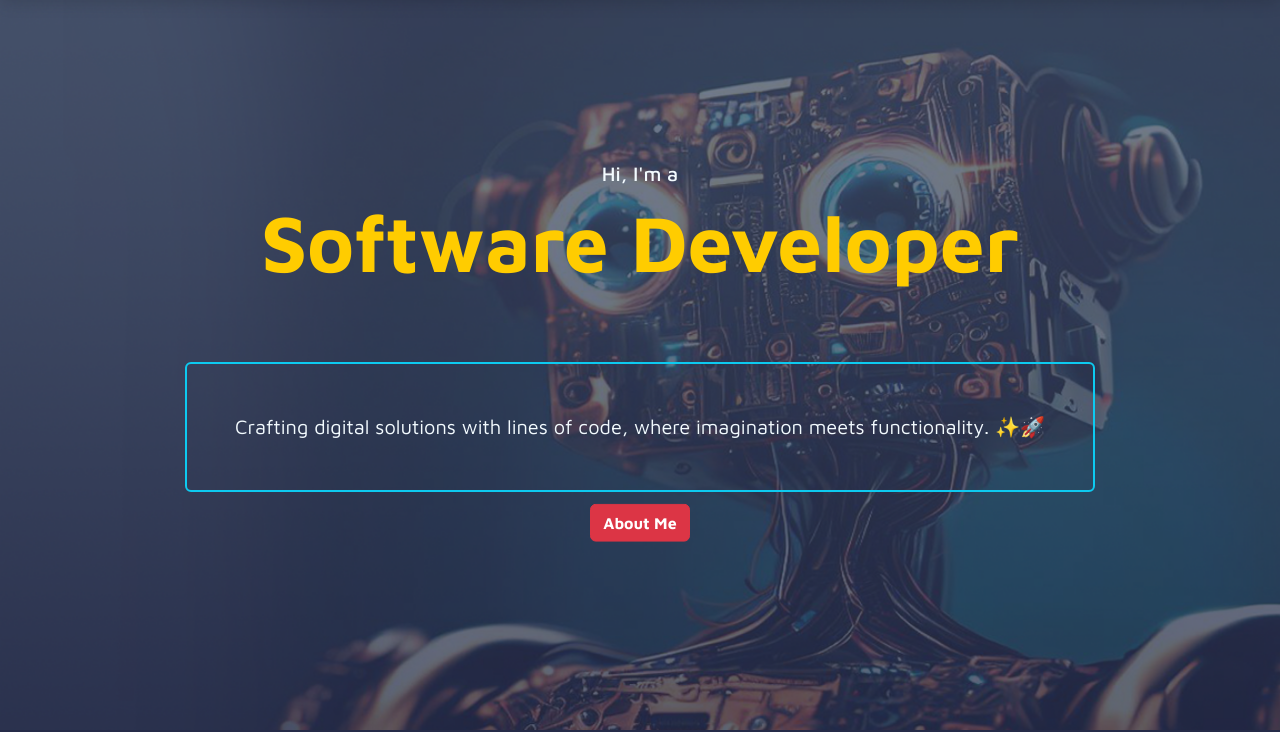
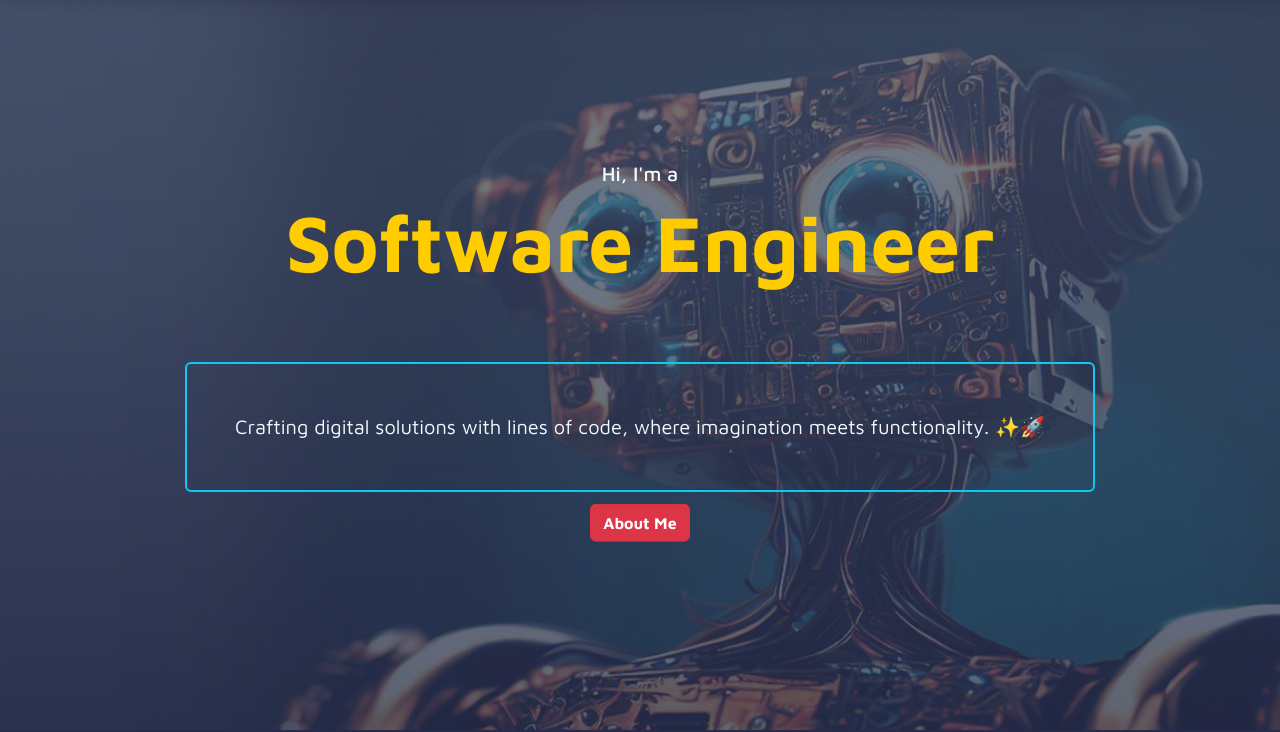
Before and after one commit to Shwetalu1313/portfolio, a plain HTML site: page index.html in a window 1280 px wide. Shown: the part 68-800 px from the top of the page. Drawn offline with nearby package versions, Linux system fonts and the light colour scheme.

Commit message:
engineer

```diff
--- a/index.html
+++ b/index.html
@@ -91,7 +91,7 @@
 
     <header class="container-fluid p-5 d-flex justify-content-center flex-column align-items-center" id="header">
       <h5 class="text-center">Hi, I'm a</h5>
-      <h1 class="title-h1 text-center mb-4 fw-bolder">Software Developer</h1>
+      <h1 class="title-h1 text-center mb-4 fw-bolder">Software Engineer</h1>
 
       <div class="mt-5 border border-2 border-info rounded fs-5 p-5 w-md-75 text-center">
         Crafting digital solutions with lines of code, where imagination meets functionality. ✨🚀
```
